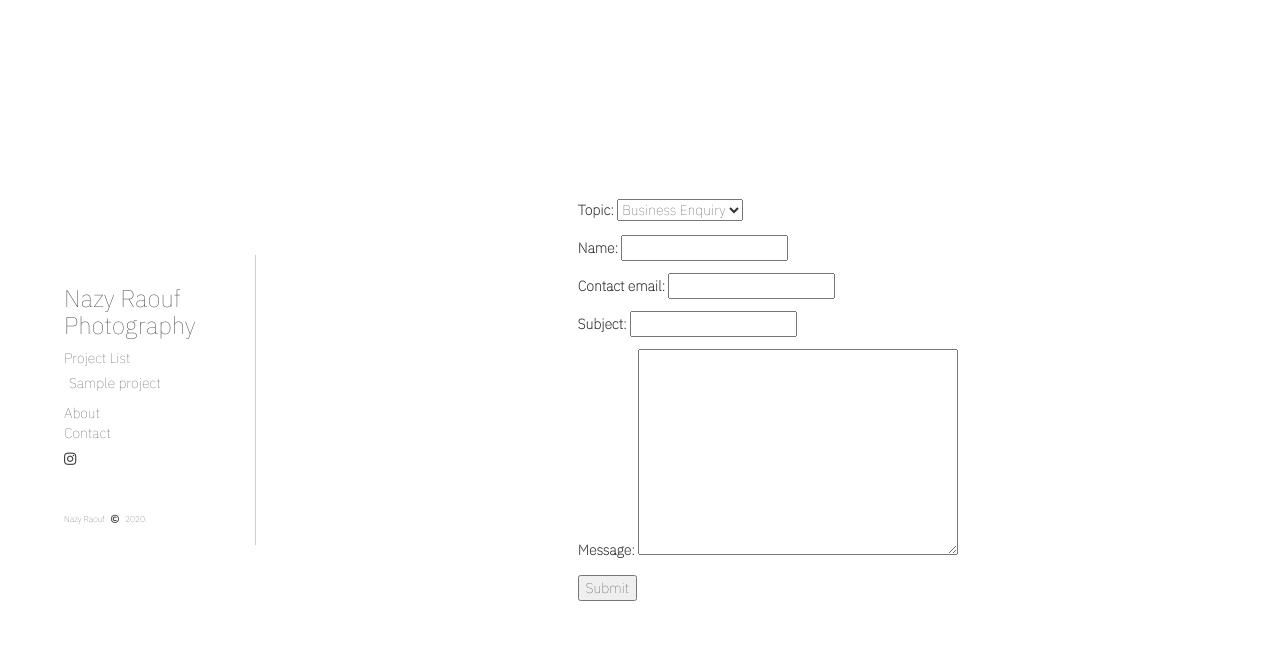
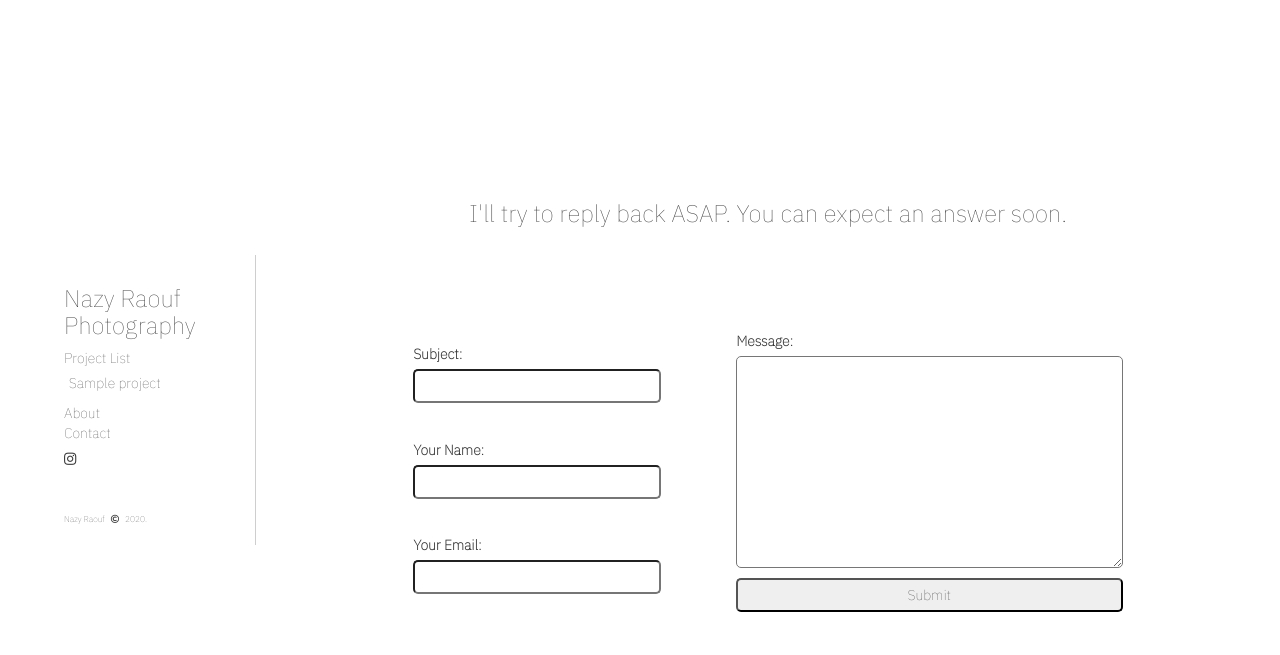
Before and after one commit to todaatsushi/npp, a Django app: page /contact/ in a window 1280 px wide. Shown: the top 655 px of the page. Run offline with Django 3.2, Linux system fonts and the light colour scheme; data comes from the database, SQL or seed files in the repository; tables that the repository leaves empty hold one stand-in row (values such as "Sample post"); some libraries are stand-ins or nearby versions.

Commit message:
Basic contact page styling with context

```diff
--- a/home/forms.py
+++ b/home/forms.py
@@ -5,11 +5,6 @@ from django.utils import timezone
 
 from home.models import ContactSettings
 
-TOPICS = (
-    ('Business', 'Business Enquiry'),
-    ('Comment', 'Comment'),
-    ('Other', 'Other')
-)
 
 def create_message_body(cleaned_data):
     return '''
@@ -41,8 +36,6 @@ def generate_and_send_mail(data):
 
 
 class ContactForm(forms.Form):
-    topic = forms.ChoiceField(choices=TOPICS)
-
     name = forms.CharField()
     contact_email = forms.EmailField()
 
--- /dev/null
+++ b/home/static/home/full/contact.css
@@ -0,0 +1,18 @@
+.contact-main {
+    height: 80%;
+}
+
+.contact-field {
+    margin-top: 5px;
+    margin-bottom: 5px;
+}
+
+.contact-form-sub {
+    padding: 0.2cm 1cm;
+}
+
+input[type=text], input[type=password], input[type=submit], input[type=email], textarea {
+    border-radius: 5px;
+    padding: 5px;
+    width: 100%;
+  }
--- /dev/null
+++ b/home/static/home/utils.css
@@ -0,0 +1,28 @@
+.flex {
+    display: flex;
+}
+
+.flex-column {
+    display: flex;
+    flex-direction: column;
+}
+
+.align-center {
+    align-items: center;
+}
+
+.justify-center {
+    justify-content: center;
+}
+
+.justify-space-around {
+    justify-content: space-around;
+}
+
+.full-width {
+    width: 100%;
+}
+
+.full-height {
+    height: 100%;
+}
--- a/home/templates/home/contact.html
+++ b/home/templates/home/contact.html
@@ -1,9 +1,63 @@
 {% extends 'home/layout.html' %}
+{% load static %}
+
+{% block style %}
+    <link rel="stylesheet" href="{% static 'home/full/contact.css' %}">
+    <link rel="stylesheet" href="{% static 'home/mobile/contact.css' %}">
+{% endblock %}
+
+{% block title %}
+    Contact
+{% endblock %}
+
 
 {% block main %}
-    <form action="{% url 'contact' %}" method='POST'>
-        {% csrf_token %}
-        {{ form.as_p }}
-        <input type="submit" value="Submit">
-    </form>
+    <div class="contact-main flex-column align-center justify-space-around full-width">
+        <div class="contact-top flex-column align-center justify-space-around">
+            <h3>{{ settings.contact_message }}</h3>
+            <ul>
+                {% if settings.on_holiday %}
+                    <li><h5>{{ settings.holiday_message }}</h5></li>
+                {% endif %}
+            </ul>
+        </div>
+        <div class="contact-bottom">
+            {{ form.non_field_errors }}
+
+            <form action="{% url 'contact' %}" method='POST'>
+                {% csrf_token %}
+                <div class="contact-form-form flex">
+
+                    <div class="contact-form-sub flex-column justify-space-around">
+                        <div class="contact-field">
+                            {{ form.subject.errors }}
+                            <label for="form.top.id_for_label">Subject: </label>
+                            {{ form.subject }}
+                        </div>
+                        <div class="contact-field">
+                            {{ form.name.errors }}
+                            <label for="form.top.id_for_label">Your Name: </label>
+                            {{ form.name }}
+                        </div>
+                        <div class="contact-field">
+                            {{ form.contact_email.errors }}
+                            <label for="form.top.id_for_label">Your Email: </label>
+                            {{ form.contact_email }}
+                        </div>
+                    </div>
+
+                    <div class="contact-form-sub flex-column justify-center">
+                        <div class="contact-field">
+                            {{ form.message.errors }}
+                            <label for="form.top.id_for_label">Message: </label>
+                            {{ form.message }}
+                        </div>
+
+                        <input type="submit" value="Submit">
+                    </div>
+
+                </div>
+            </form>
+        </div>
+    </div>
 {% endblock %}
--- a/home/templates/home/layout.html
+++ b/home/templates/home/layout.html
@@ -22,6 +22,7 @@
 
   <link rel="stylesheet" href="{% static 'home/full/all.css' %}">
   <link rel="stylesheet" href="{% static 'home/mobile/all.css' %}">
+  <link rel="stylesheet" href="{% static 'home/utils.css' %}">
   {% block style %}
   {% endblock %}
 
--- a/home/views.py
+++ b/home/views.py
@@ -3,6 +3,7 @@ from django.views.generic import View
 
 from projects import models
 from home import forms
+from home.models import ContactSettings
 
 
 class Home(View):
@@ -21,7 +22,7 @@ class Contact(View):
         form = forms.ContactForm
         projects = models.Project.objects.filter(active=True)
         return render(request, 'home/contact.html', {
-            'projects': projects, 'form': form
+            'projects': projects, 'form': form, 'settings': ContactSettings.objects.first()
         })
 
     def post(self, request):
```
